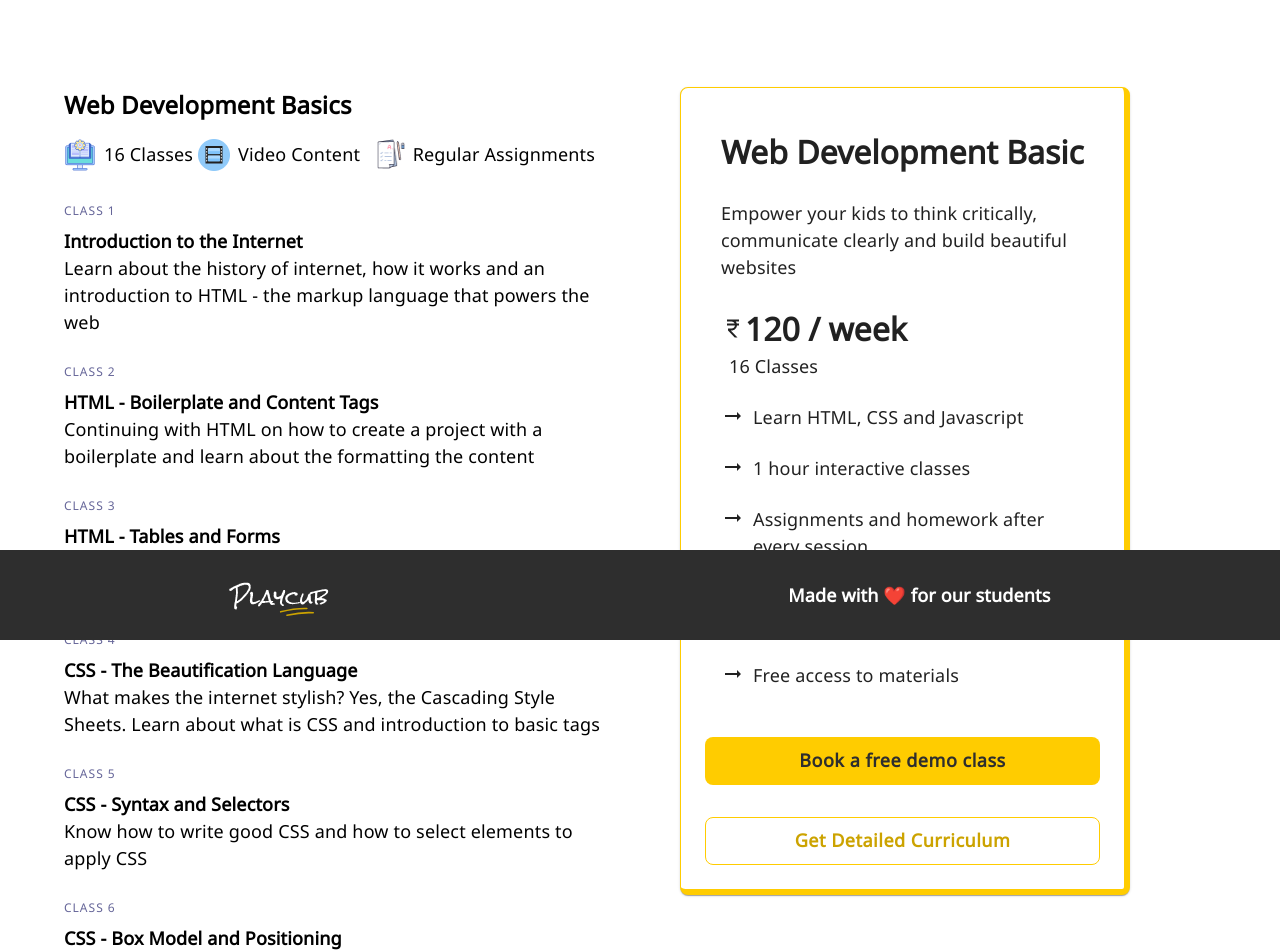
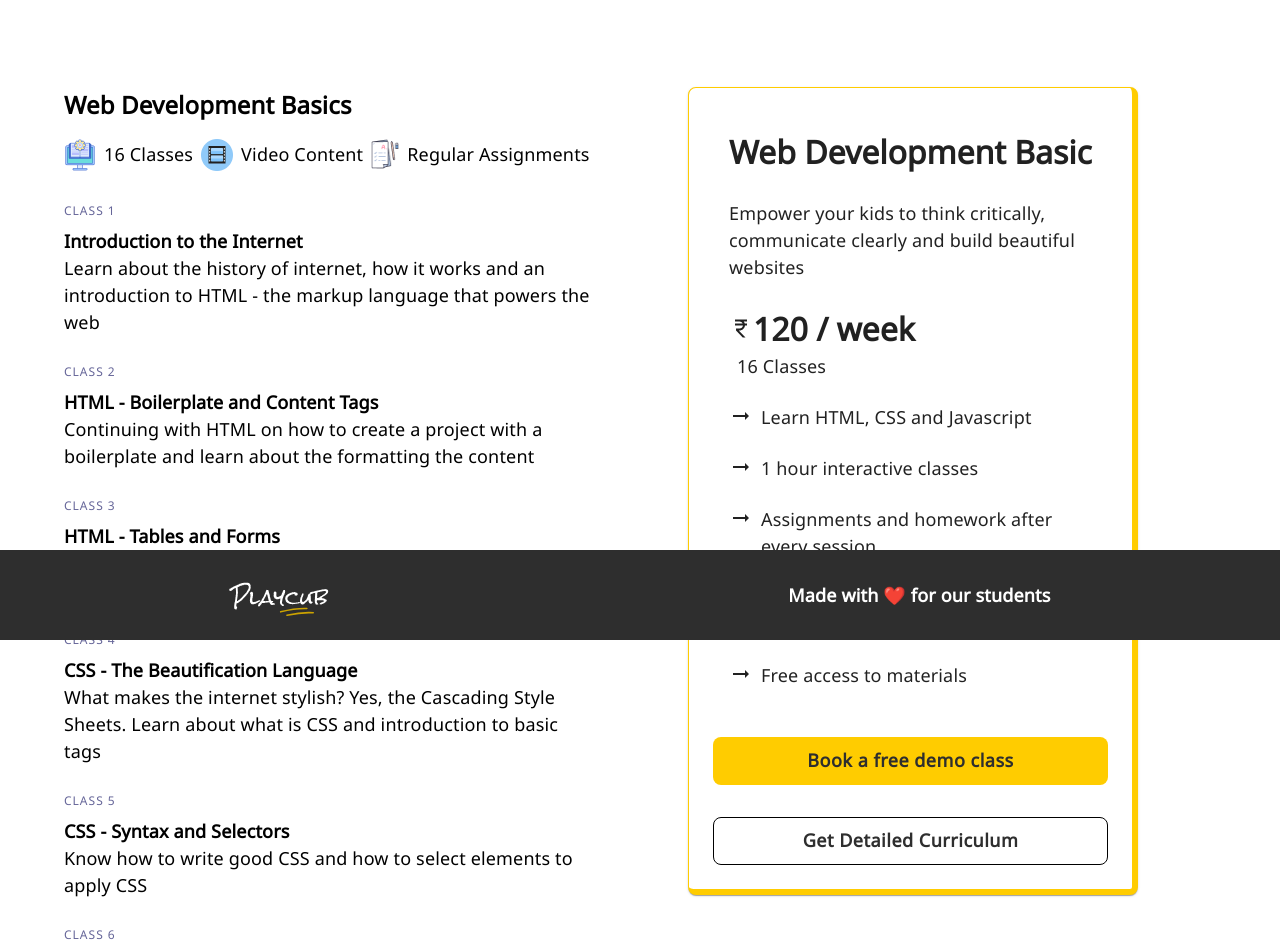
Before and after one commit to navgurukul/playcub-fe, a Next.js app: page /ourCirriculaum in a window 1280 px wide. Shown: the part 160-1112 px from the top of the page. Built offline with nearby package versions, Linux system fonts and the light colour scheme.

Commit message:
Fixed the changes of ourCirriculaum page

```diff
--- a/pages/ourCirriculaum/index.js
+++ b/pages/ourCirriculaum/index.js
@@ -20,10 +20,10 @@ const OurCirriculum = () =>{
         <>
             <Container maxWidth='lg'  sx={{mt:4,mb:2}}  >
                 <Typography variant="h4" align="center">
-                Curriculum Overview
+                    Curriculum Overview
                 </Typography>
                 <Box >
-                    <Grid container spacing={{ xs: 1, md: 10 }} columns={{ xs: 4, sm: 8, md: 12 }}>
+                    <Grid container spacing={{ xs: 1, md: 12 }} columns={{ xs: 4, sm: 8, md: 12 }}>
                     <Grid item xs={12} sm={6} md={6} mt={10}  sx={{mb:15}}>
                         <Typography variant="h6">
                             Web Development Basics
@@ -32,8 +32,8 @@ const OurCirriculum = () =>{
                         </Box>
                         <Box sx ={{mt:2,mb:3}}>
                             <Grid container  >
-                                <Grid item xs={3} display={'flex'}>
-                                    <Box sx ={{mr:1}} >
+                                <Grid item display={'flex'}>
+                                    <Box  >
                                         <Image
                                             src={require("./assest/classes.png")}
                                             height={"32px"}
@@ -42,15 +42,15 @@ const OurCirriculum = () =>{
 
                                             />
                                     </Box>
-                                    <Box >
+                                    <Box sx={{ml:1,mr:1}}>
                                         <Typography variant="body1" mt={0.3} mb={0.3}>
                                             16 Classes
                                         </Typography>
                                     </Box>
 
                                 </Grid>
-                                <Grid item xs={4}display={'flex'}>
-                                    <Box sx ={{mr:1}} >
+                                <Grid item display={'flex'}>
+                                    <Box >
 
                                         <Image
 
@@ -61,14 +61,14 @@ const OurCirriculum = () =>{
 
                                         />
                                     </Box>
-                                    <Box >
+                                    <Box sx={{ml:1,mr:1}} >
                                         <Typography variant="body1"  mt={0.3} mb={0.3}>
                                             Video Content
                                         </Typography>
                                     </Box>
                                 </Grid>
-                                <Grid item xs={5} display={'flex'}>
-                                    <Box sx ={{mr:1}} >
+                                <Grid item  display={'flex'}>
+                                    <Box  >
 
                                         <Image
 
@@ -79,7 +79,7 @@ const OurCirriculum = () =>{
 
                                             />
                                     </Box>
-                                    <Box >
+                                    <Box sx={{ml:1}}>
                                         <Typography variant="body1"  mt={0.3} >
                                             Regular Assignments
                                         </Typography>
@@ -182,7 +182,7 @@ const OurCirriculum = () =>{
                                     ml:3,
                                 }} >
                                 <Button  height={"715px"}  variant="outlined"
-                                    sx={{color: '#CCA300', backgroundColor: '#ffff', borderColor: '#FFCC00' }} >
+                                    sx={{ backgroundColor: 'white', borderColor: 'black' }} >
                                     Get Detailed Curriculum
                                 </Button>
 
```
